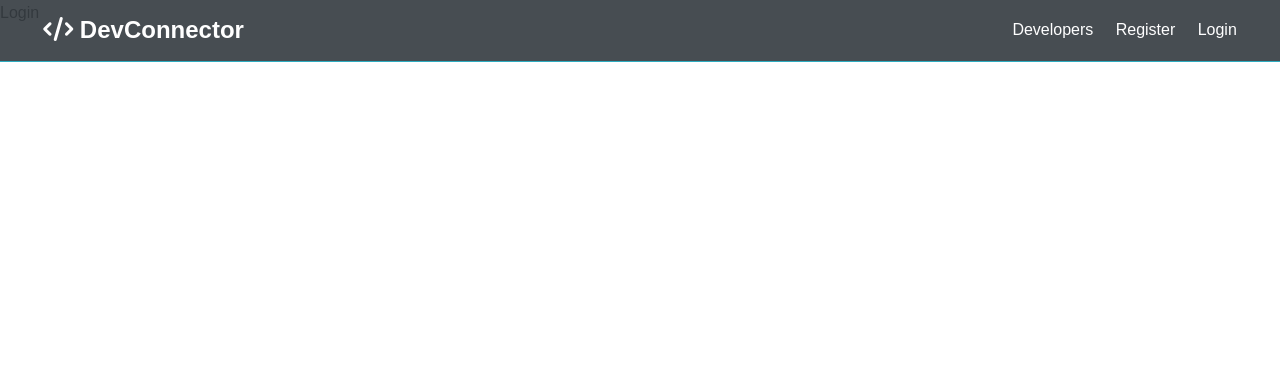
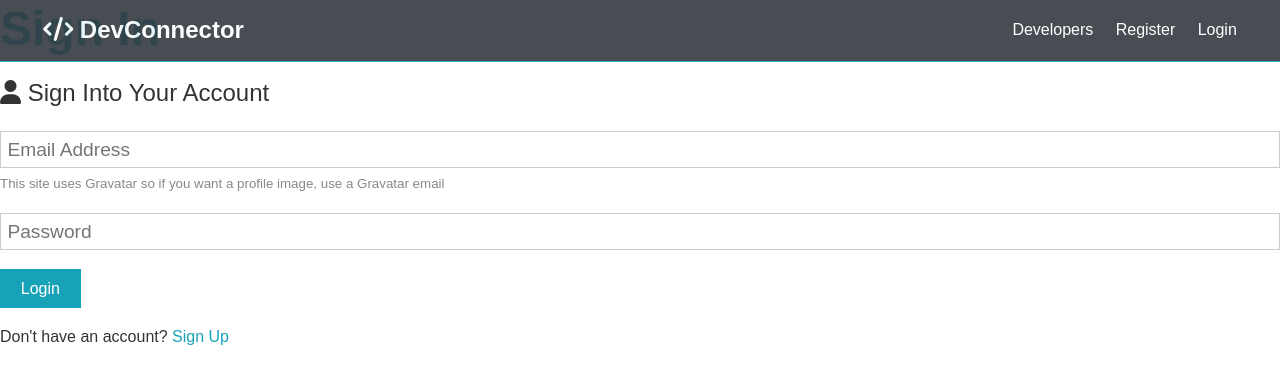
Before and after one commit to sherryxiaoyizhu/dev-connector-mern-stack, a React (Create React App) app in the folder client/: page /login in a window 1280 px wide. Shown: the top 384 px of the page. Built offline with nearby package versions, Linux system fonts and the light colour scheme.

Commit message:
Add Register & Login Forms

```diff
--- a/client/package.json
+++ b/client/package.json
@@ -42,6 +42,6 @@
       "last 1 firefox version",
       "last 1 safari version"
     ],
-    "proxy": "http://localhost:5001"
+    "proxy": "http://localhost:5002"
   }
 }
--- a/client/src/components/auth/Login.js
+++ b/client/src/components/auth/Login.js
@@ -1,7 +1,60 @@
-import React from 'react';
+import React, { Fragment, useState } from 'react';
+import { Link } from 'react-router-dom';
 
 const Login = () => {
-  return <div>Login</div>;
+  const [formData, setFormData] = useState({
+    email: '',
+    password: '',
+  });
+
+  const { email, password } = formData;
+
+  const onChange = (e) =>
+    setFormData({ ...formData, [e.target.name]: e.target.value }); // copy the formData
+
+  const onSubmit = async (e) => {
+    e.preventDefault();
+    console.log('SUCCESS');
+  };
+
+  return (
+    <Fragment>
+      <h1 className='large text-primary'>Sign In</h1>
+      <p className='lead'>
+        <i className='fas fa-user'></i> Sign Into Your Account
+      </p>
+      <form className='form' onSubmit={(e) => onSubmit(e)}>
+        <div className='form-group'>
+          <input
+            type='email'
+            placeholder='Email Address'
+            name='email'
+            value={email}
+            onChange={(e) => onChange(e)}
+            required
+          />
+          <small className='form-text'>
+            This site uses Gravatar so if you want a profile image, use a
+            Gravatar email
+          </small>
+        </div>
+        <div className='form-group'>
+          <input
+            type='password'
+            placeholder='Password'
+            name='password'
+            value={password}
+            onChange={(e) => onChange(e)}
+            minLength='6'
+          />
+        </div>
+        <input type='submit' className='btn btn-primary' value='Login' />
+      </form>
+      <p className='my-1'>
+        Don't have an account? <Link to='/register'>Sign Up</Link>
+      </p>
+    </Fragment>
+  );
 };
 
 export default Login;
--- a/client/src/components/auth/Register.js
+++ b/client/src/components/auth/Register.js
@@ -1,5 +1,6 @@
 import React, { Fragment, useState } from 'react';
-import axios from 'axios';
+import { Link } from 'react-router-dom';
+// import axios from 'axios';
 
 const Register = () => {
   const [formData, setFormData] = useState({
@@ -19,26 +20,24 @@
     if (password !== password2) {
       console.log('Passwords do not match');
     } else {
-      //console.log(formData);
-      const newUser = {
-        name,
-        email,
-        password,
-      };
-
-      try {
-        const config = {
-          headers: {
-            'Content-Type': 'application/json',
-          },
-        };
-
-        const body = JSON.stringify(newUser);
-        const res = await axios.post('/api/users', body, config);
-        console.log(res.data);
-      } catch (err) {
-        console.error(err.response.data);
-      }
+      console.log('SUCCESS');
+      // const newUser = {
+      //   name,
+      //   email,
+      //   password,
+      // };
+      // try {
+      //   const config = {
+      //     headers: {
+      //       'Content-Type': 'application/json',
+      //     },
+      //   };
+      //   const body = JSON.stringify(newUser);
+      //   const res = await axios.post('/api/users', body, config);
+      //   console.log(res.data);
+      // } catch (err) {
+      //   console.error(err.response.data);
+      // }
     }
   };
 
@@ -96,7 +95,7 @@
         <input type='submit' className='btn btn-primary' value='Register' />
       </form>
       <p className='my-1'>
-        Already have an account? <a href='login.html'>Sign In</a>
+        Already have an account? <Link to='/login'>Sign In</Link>
       </p>
     </Fragment>
   );
```
Also changed, not shown: 1 other file (tests, documents, lock files or other folders).
